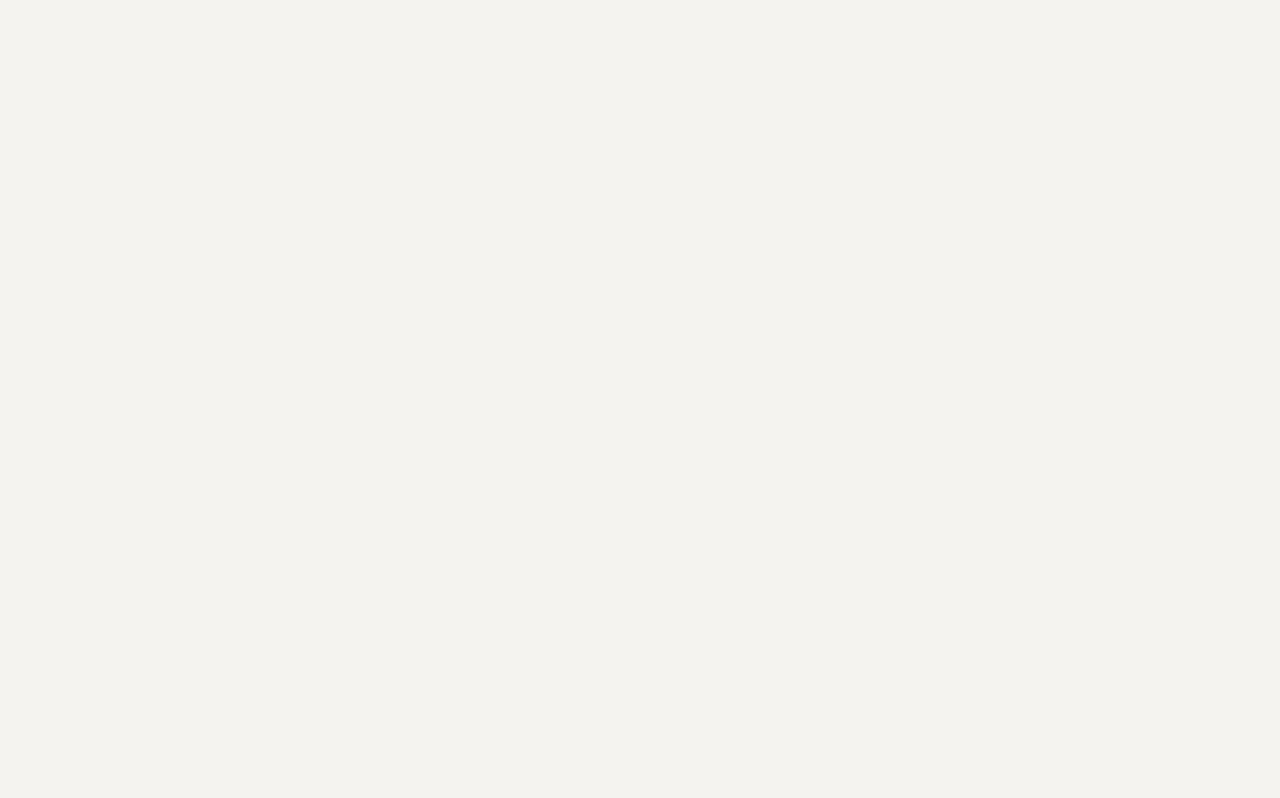
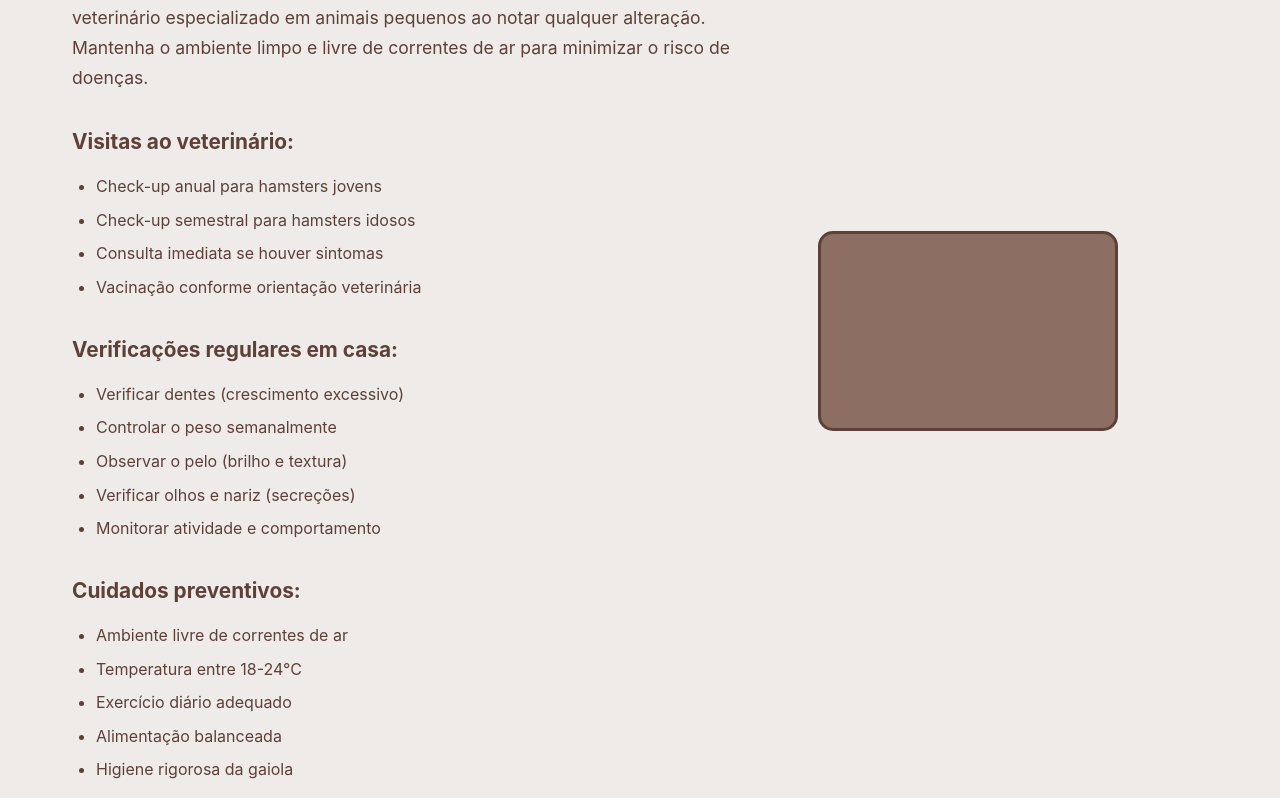
Before and after one commit to gabriela-fernanda14/hamsterGuide, a Next.js app: page /cuidados in a window 1280 px wide. Shown: the part 3522-4320 px from the top of the page. Before the commit the page ends 3520 px from the top, so only its background shows below. Built offline with nearby package versions, Linux system fonts and the light colour scheme.

Commit message:
feat: create cuidados section

```diff
--- a/src/app/cuidados/page.jsx
+++ b/src/app/cuidados/page.jsx
@@ -29,6 +29,7 @@ export default function Cuidados() {
 
     return (
         <main>
+
             <section className={styles.hero}>
                 <div className={styles.heroContent}>
                     <h1 className={styles.heroTitle}>Cuidados Básicos Diários</h1>
@@ -152,6 +153,46 @@ export default function Cuidados() {
                 </div>
             </section>
 
+            <section id="saude" className={styles.detailSection}>
+                <div className={styles.container}>
+                    <div className={styles.detailContent}>
+                        <div className={styles.detailText}>
+                            <h2 className={styles.detailTitle}>Cuidados de Saúde</h2>
+                            <p className={styles.detailDescription}>
+                                Observe o hamster diariamente para detectar qualquer sinal de doença, como mudanças no apetite, letargia, espirros ou pelos arrepiados. Consulte um veterinário especializado em animais pequenos ao notar qualquer alteração. Mantenha o ambiente limpo e livre de correntes de ar para minimizar o risco de doenças.
+                            </p>
+
+                            <h3>Visitas ao veterinário:</h3>
+                            <ul>
+                                <li>Check-up anual para hamsters jovens</li>
+                                <li>Check-up semestral para hamsters idosos</li>
+                                <li>Consulta imediata se houver sintomas</li>
+                                <li>Vacinação conforme orientação veterinária</li>
+                            </ul>
+
+                            <h3>Verificações regulares em casa:</h3>
+                            <ul>
+                                <li>Verificar dentes (crescimento excessivo)</li>
+                                <li>Controlar o peso semanalmente</li>
+                                <li>Observar o pelo (brilho e textura)</li>
+                                <li>Verificar olhos e nariz (secreções)</li>
+                                <li>Monitorar atividade e comportamento</li>
+                            </ul>
+
+                            <h3>Cuidados preventivos:</h3>
+                            <ul>
+                                <li>Ambiente livre de correntes de ar</li>
+                                <li>Temperatura entre 18-24°C</li>
+                                <li>Exercício diário adequado</li>
+                                <li>Alimentação balanceada</li>
+                                <li>Higiene rigorosa da gaiola</li>
+                            </ul>
+                        </div>
+                        <div className={styles.detailImagePlaceholder}></div>
+                    </div>
+                </div>
+            </section>
+
         </main>
     );
 }
```
